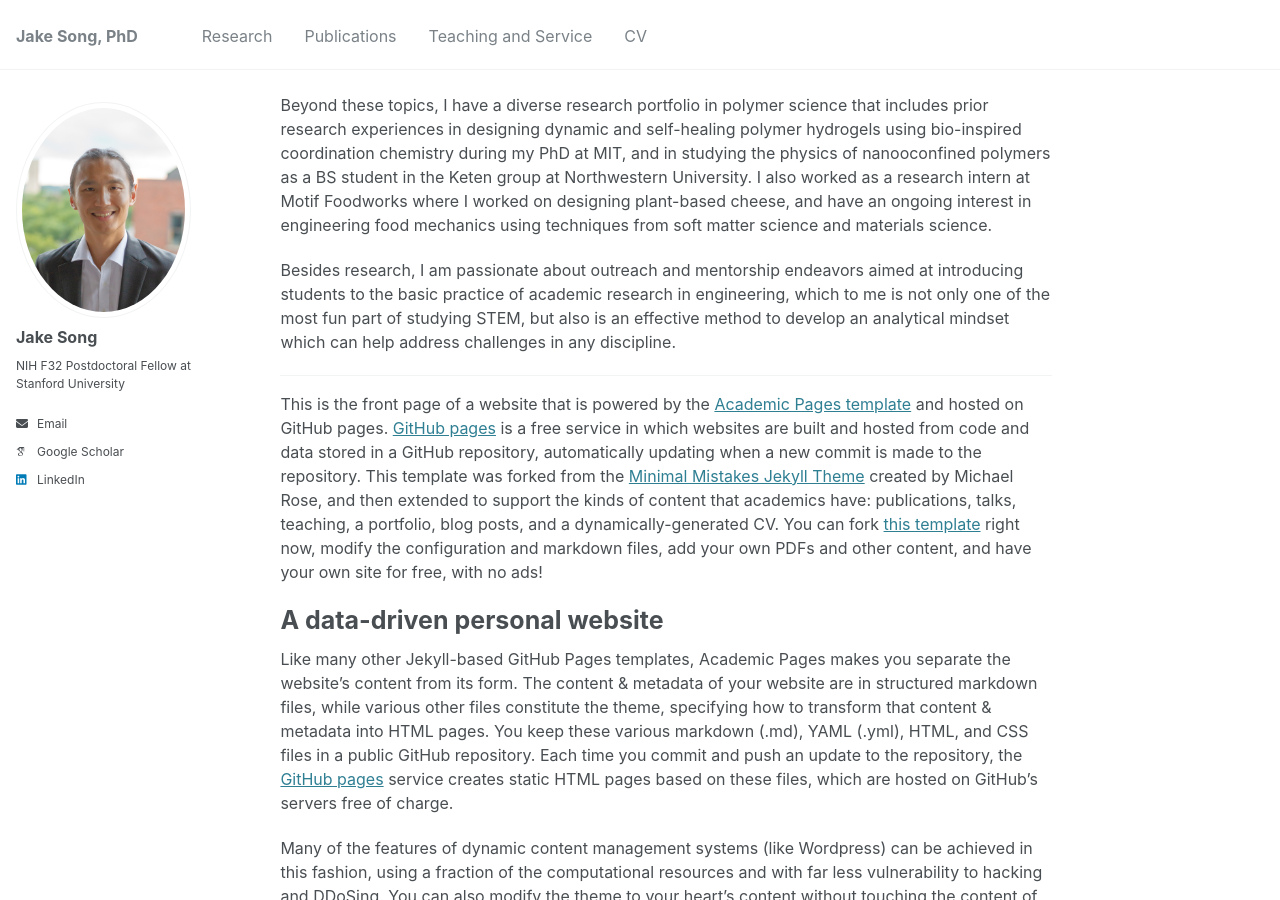
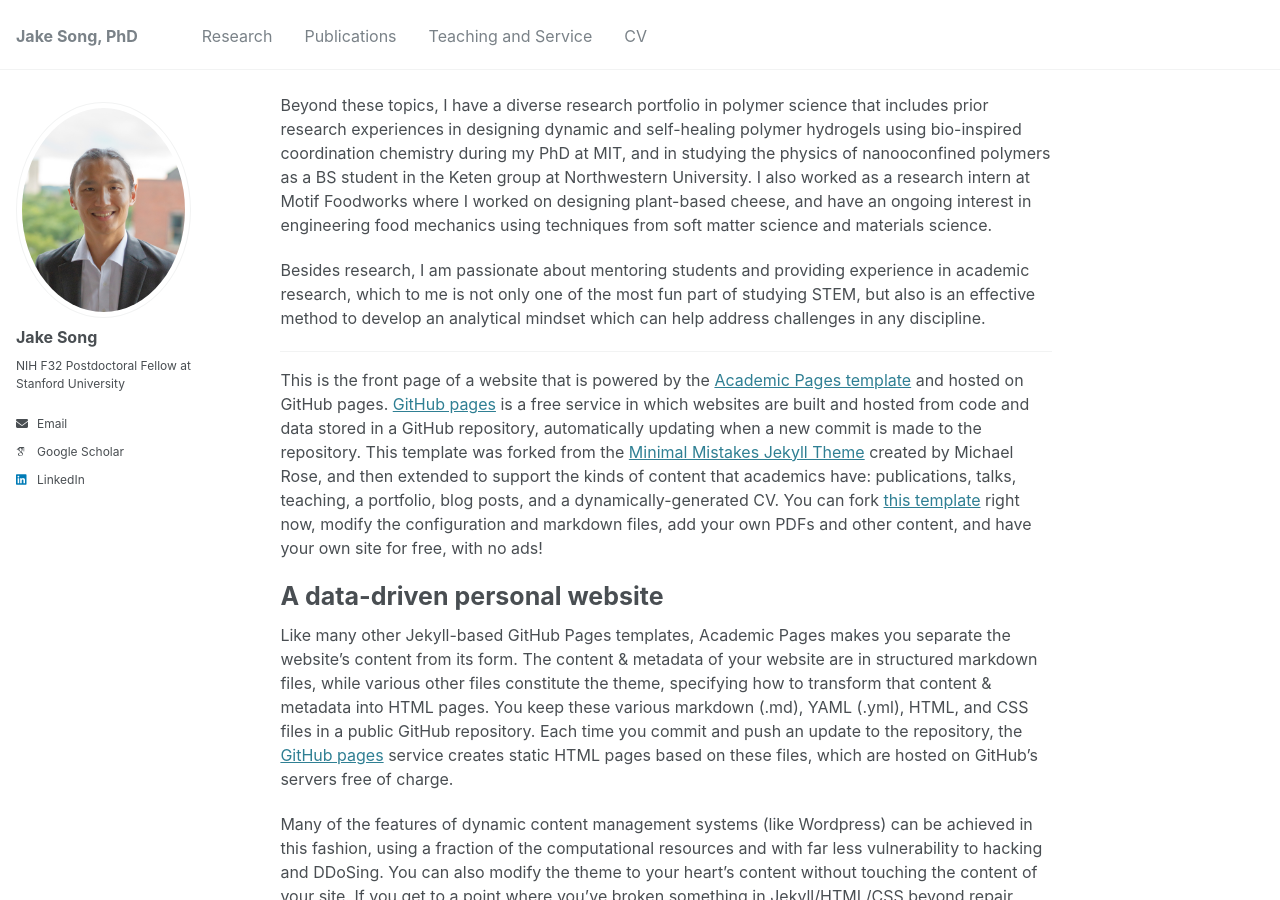
Before and after one commit to jakesong15/jakesong15.github.io, a Jekyll site: the page built from _pages/about.md, in a window 1280 px wide and 900 px high, scrolled down 376 px. Built offline with Jekyll 4.4.1, drawn with Linux system fonts in a browser that asks for light colours; some web fonts are replaced.

Commit message:
Update about.md

```diff
--- a/_pages/about.md
+++ b/_pages/about.md
@@ -13,7 +13,7 @@ My research interest is in the unique mechanical properties of biological materi
 
 Beyond these topics, I have a diverse research portfolio in polymer science that includes prior research experiences in designing dynamic and self-healing polymer hydrogels using bio-inspired coordination chemistry during my PhD at MIT, and in studying the physics of nanooconfined polymers as a BS student in the Keten group at Northwestern University. I also worked as a research intern at Motif Foodworks where I worked on designing plant-based cheese, and have an ongoing interest in engineering food mechanics using techniques from soft matter science and materials science.
 
-Besides research, I am passionate about outreach and mentorship endeavors aimed at introducing students to the basic practice of academic research in engineering, which to me is not only one of the most fun part of studying STEM, but also is an effective method to develop an analytical mindset which can help address challenges in any discipline.
+Besides research, I am passionate about mentoring students and providing experience in academic research, which to me is not only one of the most fun part of studying STEM, but also is an effective method to develop an analytical mindset which can help address challenges in any discipline.
 
 
 ---
```
